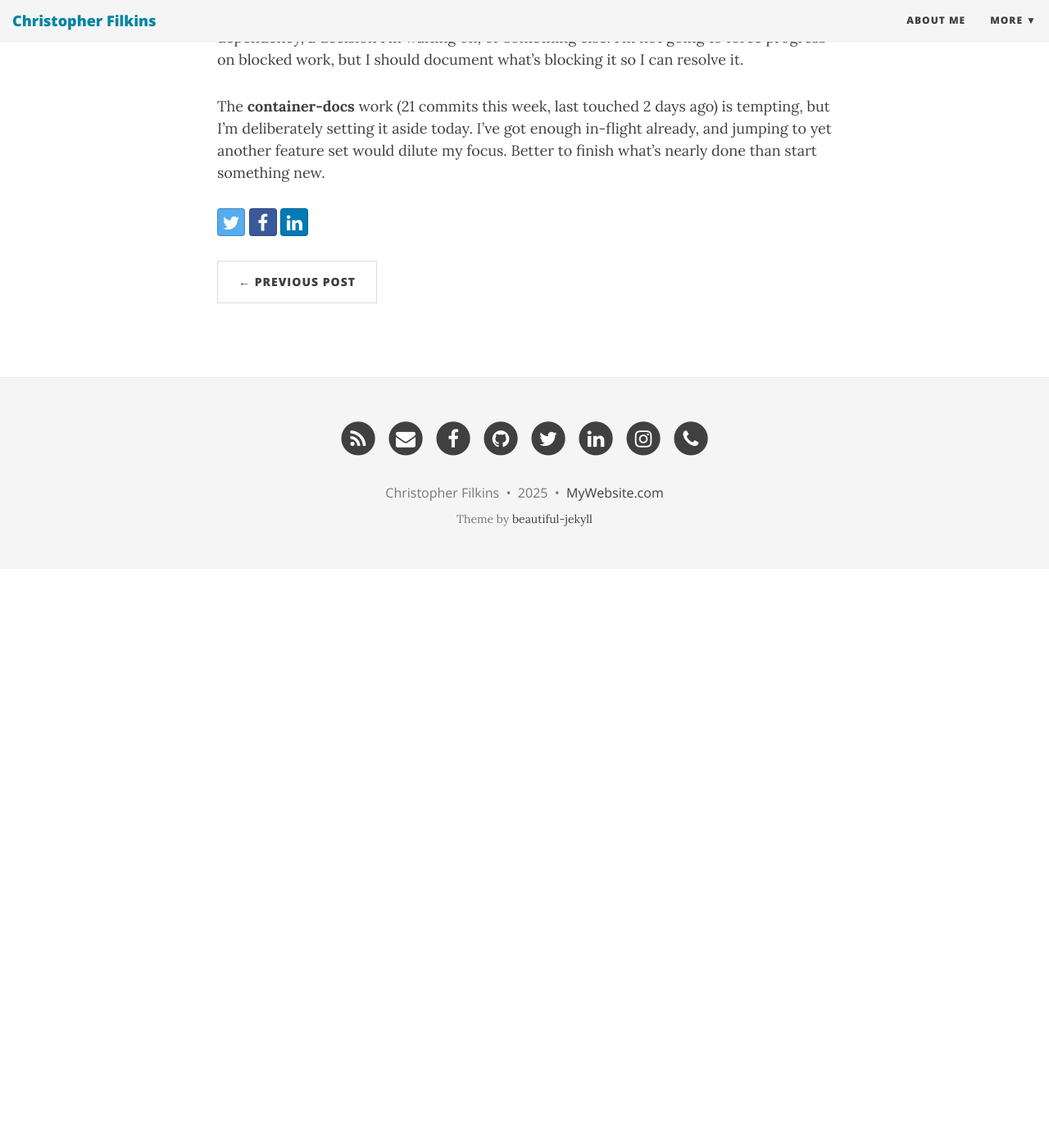
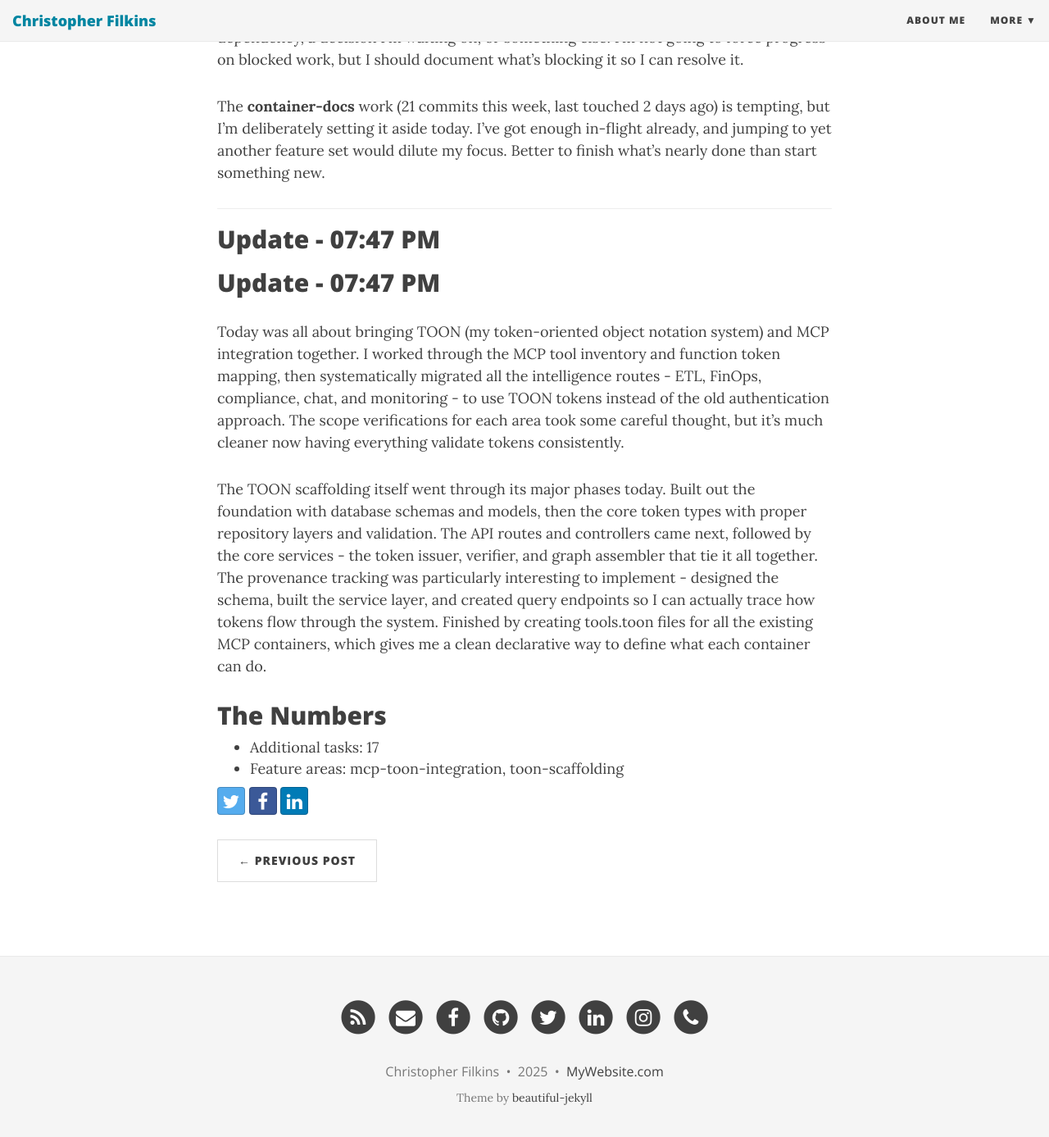
Before and after one commit to filchyboy/filchyboy.github.io, a Jekyll site: the page built from _posts/2025-12-18-todays-plan.md, in a window 1280 px wide and 1400 px high, scrolled down 2174 px. Shown: the top 1387 px of the window at 82% size. Built offline with Jekyll 4.4.1, drawn with Linux system fonts in a browser that asks for light colours; nearby versions of some CDN libraries; before the commit the page ends 2868 px from its top, so only the background shows below that.

Commit message:
Update build-in-public update: Mcp Toon Integration

```diff
--- a/_posts/2025-12-18-todays-plan.md
+++ b/_posts/2025-12-18-todays-plan.md
@@ -42,3 +42,22 @@ The lint-frontend feature set has 25 commits this week, and Phase 5 is marked as
 The **mcp-toon-integration** work is marked as blocked and has 10 items, even though I touched it today. I need to figure out what the actual blocker is here - whether it's a dependency, a decision I'm waiting on, or something else. I'm not going to force progress on blocked work, but I should document what's blocking it so I can resolve it.
 
 The **container-docs** work (21 commits this week, last touched 2 days ago) is tempting, but I'm deliberately setting it aside today. I've got enough in-flight already, and jumping to yet another feature set would dilute my focus. Better to finish what's nearly done than start something new.
+
+---
+
+## Update - 07:47 PM
+
+## Update - 07:47 PM
+
+Today was all about bringing TOON (my token-oriented object notation system) and MCP integration together. I worked through the MCP tool inventory and function token mapping, then systematically migrated all the intelligence routes - ETL, FinOps, compliance, chat, and monitoring - to use TOON tokens instead of the old authentication approach. The scope verifications for each area took some careful thought, but it's much cleaner now having everything validate tokens consistently.
+
+The TOON scaffolding itself went through its major phases today. Built out the foundation with database schemas and models, then the core token types with proper repository layers and validation. The API routes and controllers came next, followed by the core services - the token issuer, verifier, and graph assembler that tie it all together. The provenance tracking was particularly interesting to implement - designed the schema, built the service layer, and created query endpoints so I can actually trace how tokens flow through the system. Finished by creating tools.toon files for all the existing MCP containers, which gives me a clean declarative way to define what each container can do.
+
+## The Numbers
+- Additional tasks: 17
+- Feature areas: mcp-toon-integration, toon-scaffolding
+<!-- Generated by dev-tracker publish_to_jekyll.py (AI mode) -->
+<!-- accomplished-date: 2025-12-18 -->
+<!-- unit-ids: mcp-toon-tool-inventory,mcp-toon-etl-routes,mcp-toon-finops-routes,mcp-toon-compliance-routes,mcp-toon-scope-verifications,toon-phase1-foundation,toon-phase2-core-types,mcp-toon-provenance-schema,mcp-toon-provenance-tracking,mcp-toon-auth-middleware,mcp-toon-chat-routes,mcp-toon-monitoring-routes,toon-phase3-api-routes,mcp-toon-provenance-service,mcp-toon-provenance-api,toon-phase4-agent-integration,mcp-toon-tools-toon-files -->
+
+<!-- unit-ids: mcp-toon-auth-middleware,mcp-toon-chat-routes,mcp-toon-compliance-routes,mcp-toon-etl-routes,mcp-toon-finops-routes,mcp-toon-monitoring-routes,mcp-toon-provenance-api,mcp-toon-provenance-schema,mcp-toon-provenance-service,mcp-toon-provenance-tracking,mcp-toon-scope-verifications,mcp-toon-tool-inventory,mcp-toon-tools-toon-files,toon-phase1-foundation,toon-phase2-core-types,toon-phase3-api-routes,toon-phase4-agent-integration -->
```
